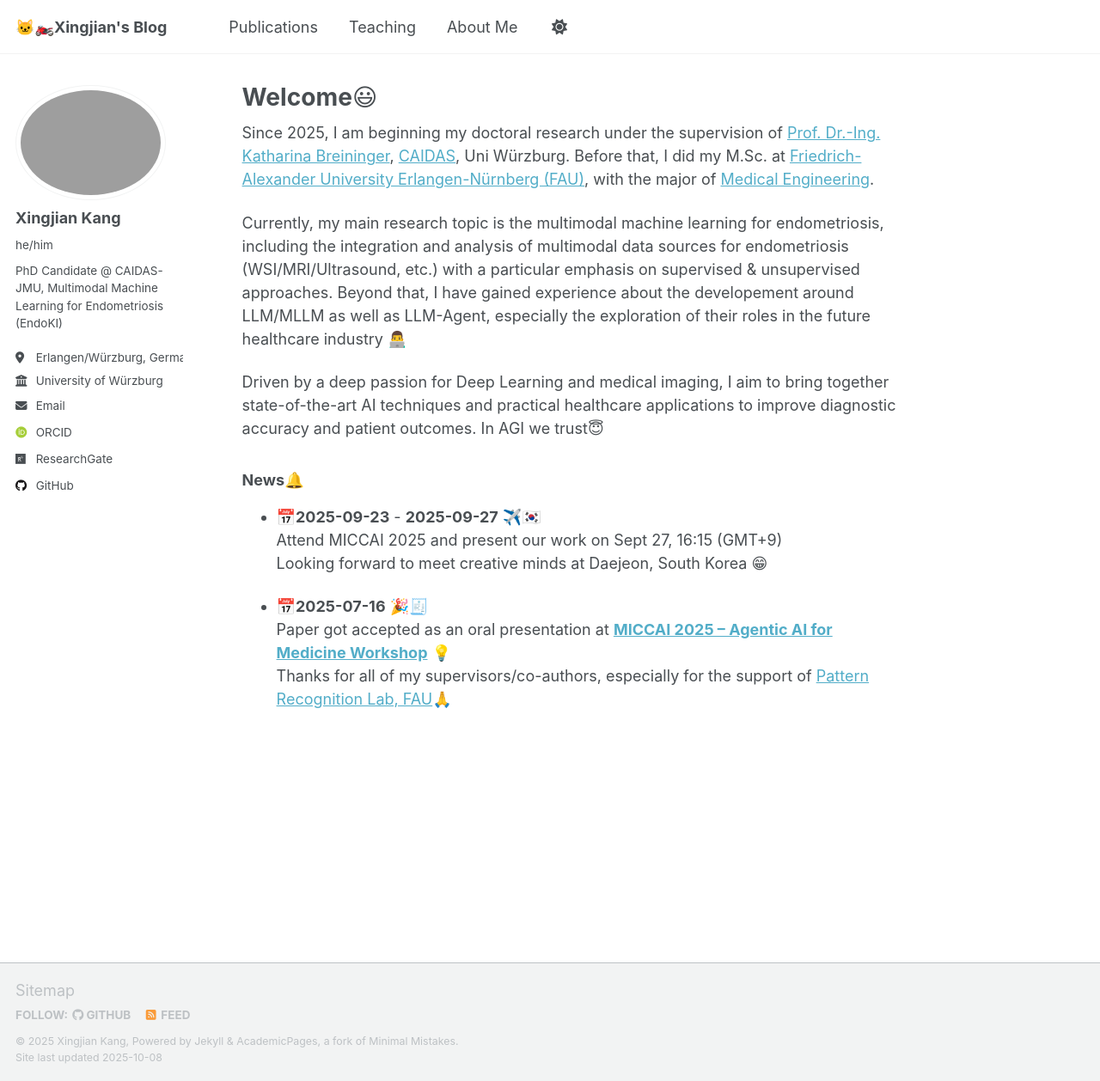
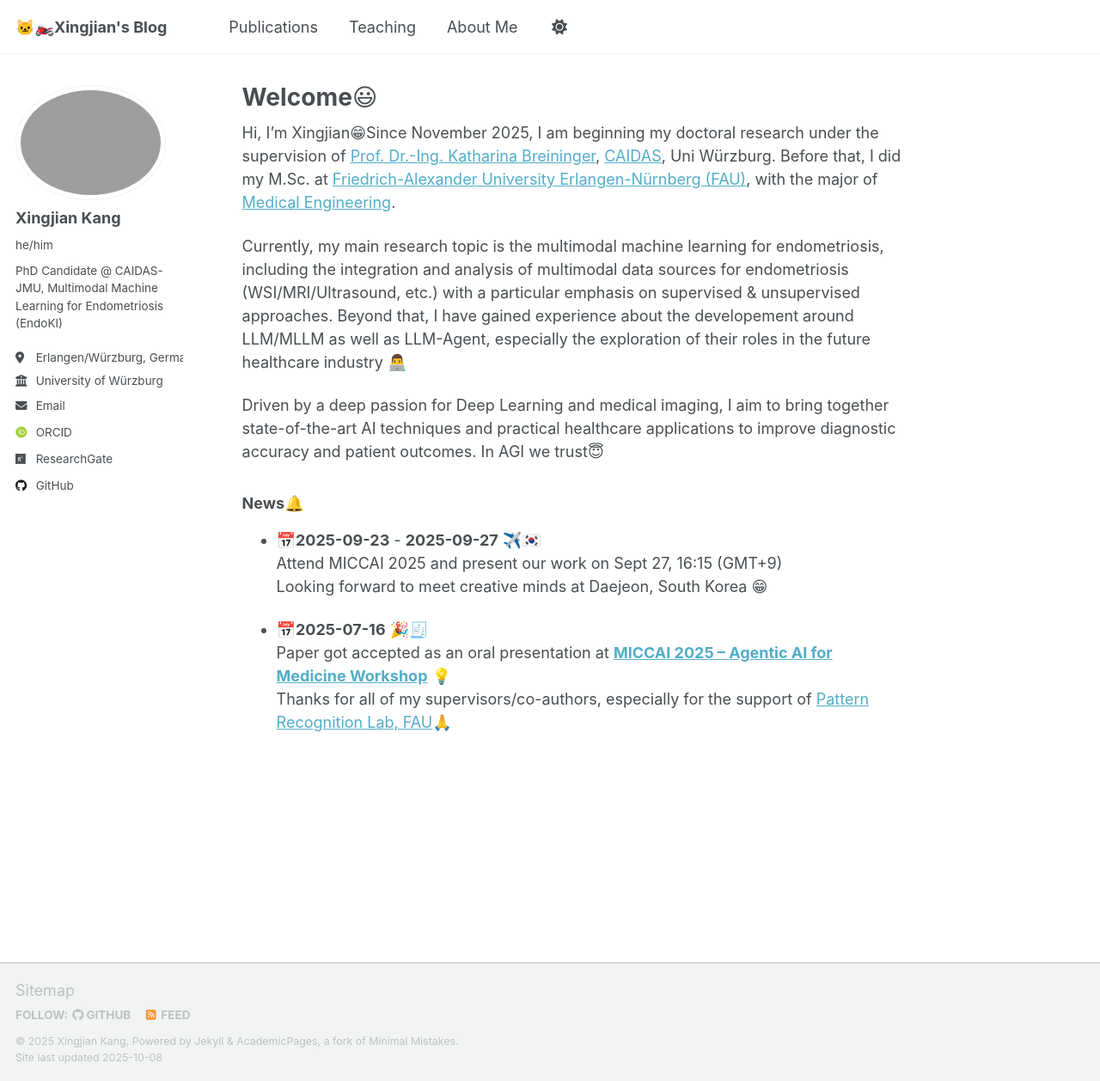
Before and after one commit to TrevorKang/TrevorKang.github.io, a Jekyll site: the page built from _pages/about.md, in a window 1280 px wide and 1258 px high. Shown: the whole window at 86% size. Built offline with Jekyll 4.4.1, drawn with Linux system fonts in a browser that asks for light colours; some web fonts are replaced; a script that is not in the unit is left out.

Commit message:
update about

```diff
--- a/_pages/about.md
+++ b/_pages/about.md
@@ -7,7 +7,7 @@ redirect_from:
   - /about.html
 ---
 
-Since 2025, I am beginning my doctoral research under the supervision of [Prof. Dr.-Ing. Katharina Breininger](https://www.caidas.uni-wuerzburg.de/pr/team/katharina-breininger/), [CAIDAS](https://www.caidas.uni-wuerzburg.de/), Uni Würzburg. Before that, I did my M.Sc. at [Friedrich-Alexander University Erlangen-Nürnberg (FAU)](https://www.fau.de/), with the major of [Medical Engineering](https://meinstudium.fau.de/studiengang/medizintechnik-msc/).
+Hi, I'm Xingjian😁Since November 2025, I am beginning my doctoral research under the supervision of [Prof. Dr.-Ing. Katharina Breininger](https://www.caidas.uni-wuerzburg.de/pr/team/katharina-breininger/), [CAIDAS](https://www.caidas.uni-wuerzburg.de/), Uni Würzburg. Before that, I did my M.Sc. at [Friedrich-Alexander University Erlangen-Nürnberg (FAU)](https://www.fau.de/), with the major of [Medical Engineering](https://meinstudium.fau.de/studiengang/medizintechnik-msc/).
 
 Currently, my main research topic is the multimodal machine learning for endometriosis, including the integration and analysis of multimodal data sources for endometriosis (WSI/MRI/Ultrasound, etc.) with a particular emphasis on supervised & unsupervised approaches. Beyond that, I have gained experience about the developement around LLM/MLLM as well as LLM-Agent, especially the exploration of their roles in the future healthcare industry 👨‍💻
 
```
